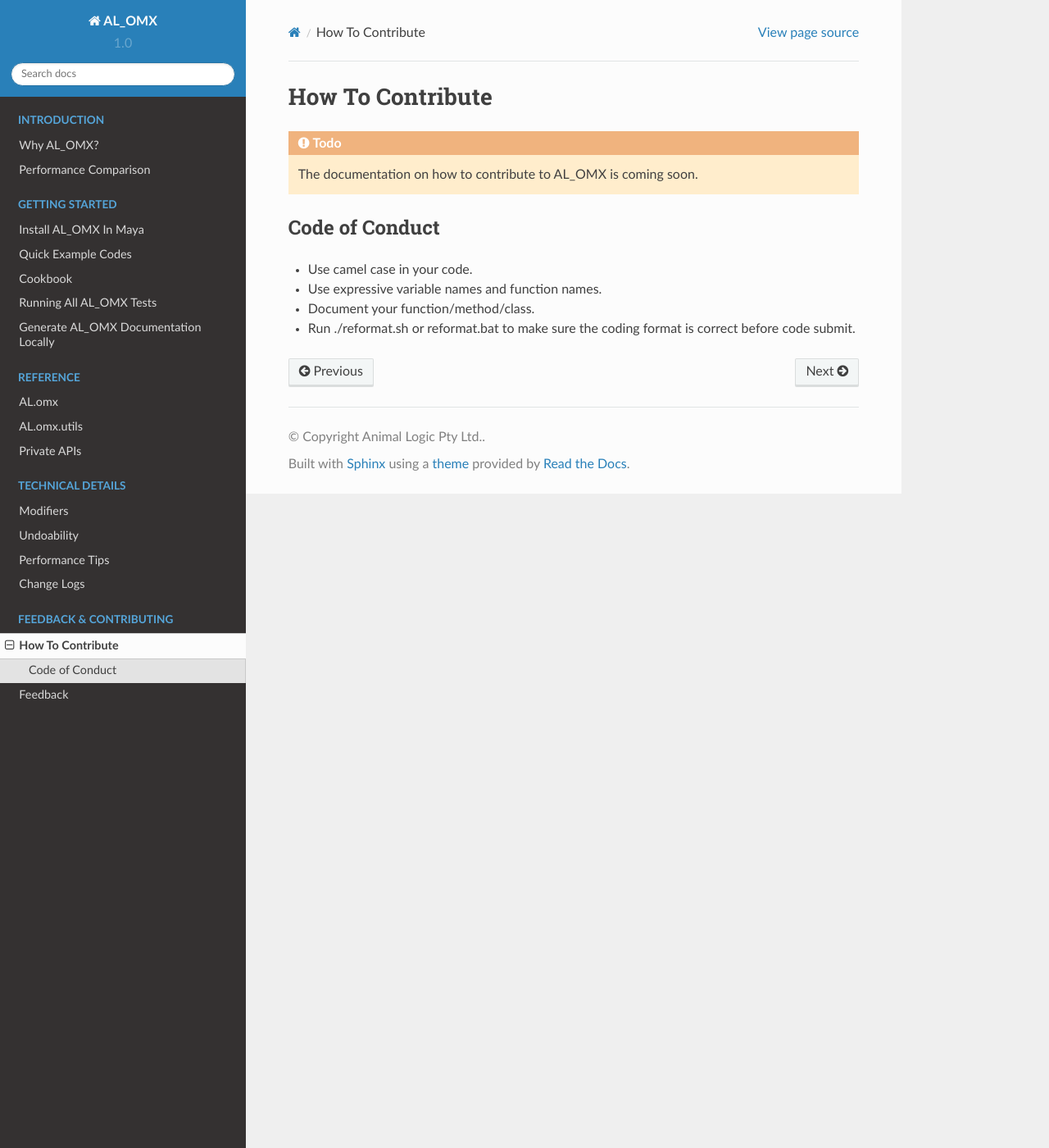
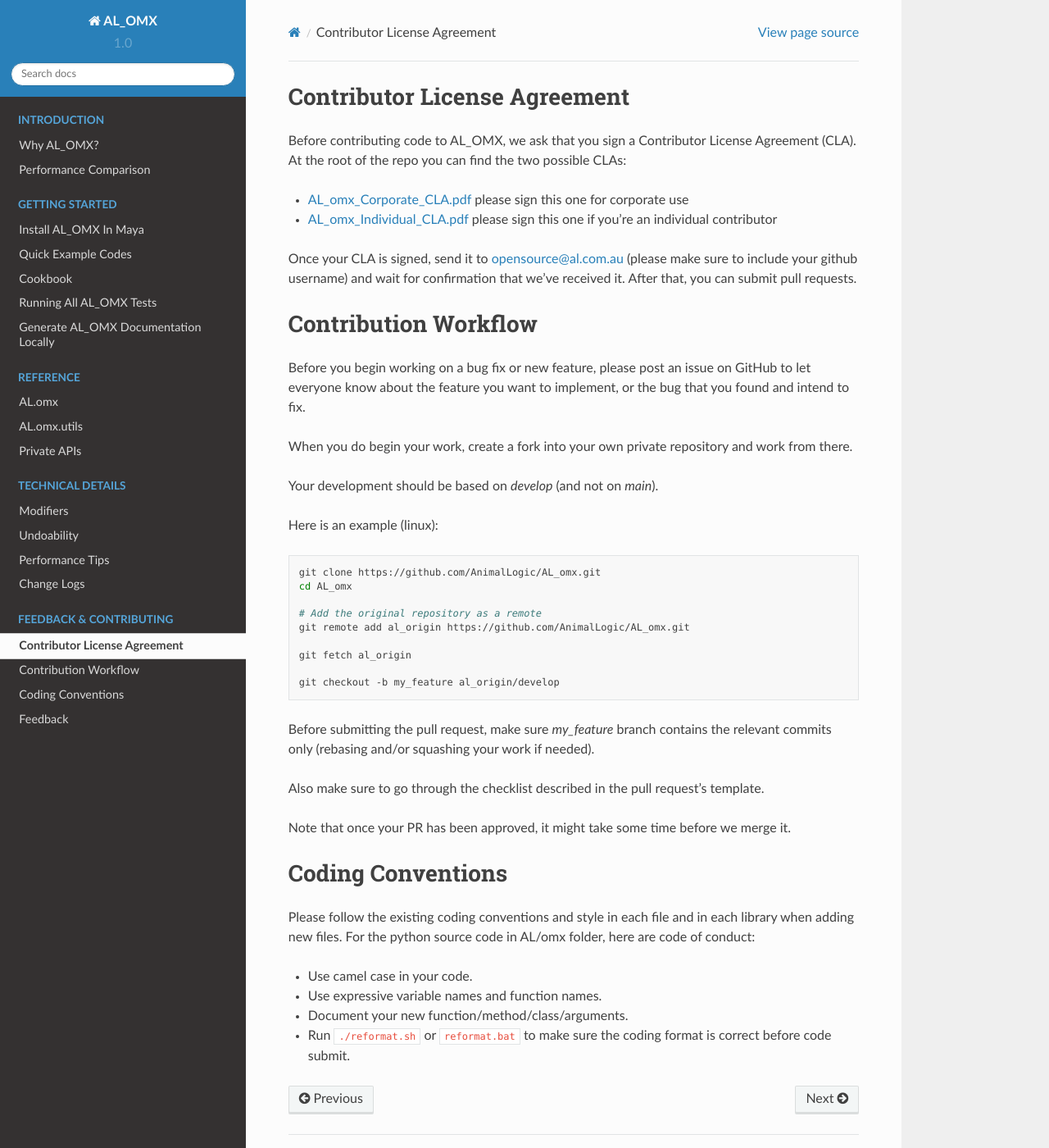
Before and after one commit to AnimalLogic/AL_omx, a Sphinx documentation site: the page built from docs/source/feedback/contributing.rst, in a window 1280 px wide and 1400 px high. Shown: the whole window at 82% size. Built offline with Sphinx 7.4.7 and the Read the Docs theme 2.0.0, drawn with Linux system fonts in a browser that asks for light colours.

Commit message:
Adopting CLA and update feedback and contributing docs

```diff
--- a/docs/source/feedback/contributing.rst
+++ b/docs/source/feedback/contributing.rst
@@ -1,14 +1,50 @@
-How To Contribute
-=================
+Contributor License Agreement
+=====================================
+Before contributing code to |project|, we ask that you sign a Contributor License Agreement (CLA).  At the root of the repo you can find the two possible CLAs:
 
-.. todo::
-   The documentation on how to contribute to |project| is coming soon.
+- `AL_omx_Corporate_CLA.pdf <https://github.com/AnimalLogic/AL_omx/AL_omx_Corporate_CLA.pdf>`_ please sign this one for corporate use
+- `AL_omx_Individual_CLA.pdf <https://github.com/AnimalLogic/AL_omx/AL_omx_Individual_CLA.pdf>`_ please sign this one if you're an individual contributor
+
+Once your CLA is signed, send it to opensource@al.com.au (please make sure to include your github username) and wait for confirmation that we've received it.  After that, you can submit pull requests.
 
 
-Code of Conduct
------------------
+Contribution Workflow
+=====================================
+Before you begin working on a bug fix or new feature, please post an issue on GitHub to let everyone know about the feature you want to implement, or the bug that you found and intend to fix.
+
+When you do begin your work, create a fork into your own private repository and work from there.
+
+Your development should be based on `develop` (and not on `main`).
+
+Here is an example (linux):
+
+.. code:: shell
+
+    git clone https://github.com/AnimalLogic/AL_omx.git
+    cd AL_omx
+
+    # Add the original repository as a remote
+    git remote add al_origin https://github.com/AnimalLogic/AL_omx.git
+
+    git fetch al_origin
+
+    git checkout -b my_feature al_origin/develop
+
+
+Before submitting the pull request, make sure `my_feature` branch contains the relevant
+commits only (rebasing and/or squashing your work if needed).
+
+Also make sure to go through the checklist described in the pull request's template.
+
+Note that once your PR has been approved, it might take some time before we merge it.
+
+
+Coding Conventions
+=====================================
+Please follow the existing coding conventions and style in each file and in each library when adding new files.
+For the python source code in AL/omx folder, here are code of conduct:
 
 - Use camel case in your code.
 - Use expressive variable names and function names.
-- Document your function/method/class.
-- Run ./reformat.sh or reformat.bat to make sure the coding format is correct before code submit.
+- Document your new function/method/class/arguments.
+- Run ``./reformat.sh`` or ``reformat.bat`` to make sure the coding format is correct before code submit.
--- a/docs/source/feedback/feedback.rst
+++ b/docs/source/feedback/feedback.rst
@@ -1,4 +1,4 @@
 Feedback
 =================
-.. todo::
-   The feedback channel is yet to be set up.
+
+Feedback including issue reports, feature suggestion can be reported online by submitting a GitHub issue here: https://github.com/AnimalLogic/AL_omx/issues
```
Also changed, not shown: 2 other files.
